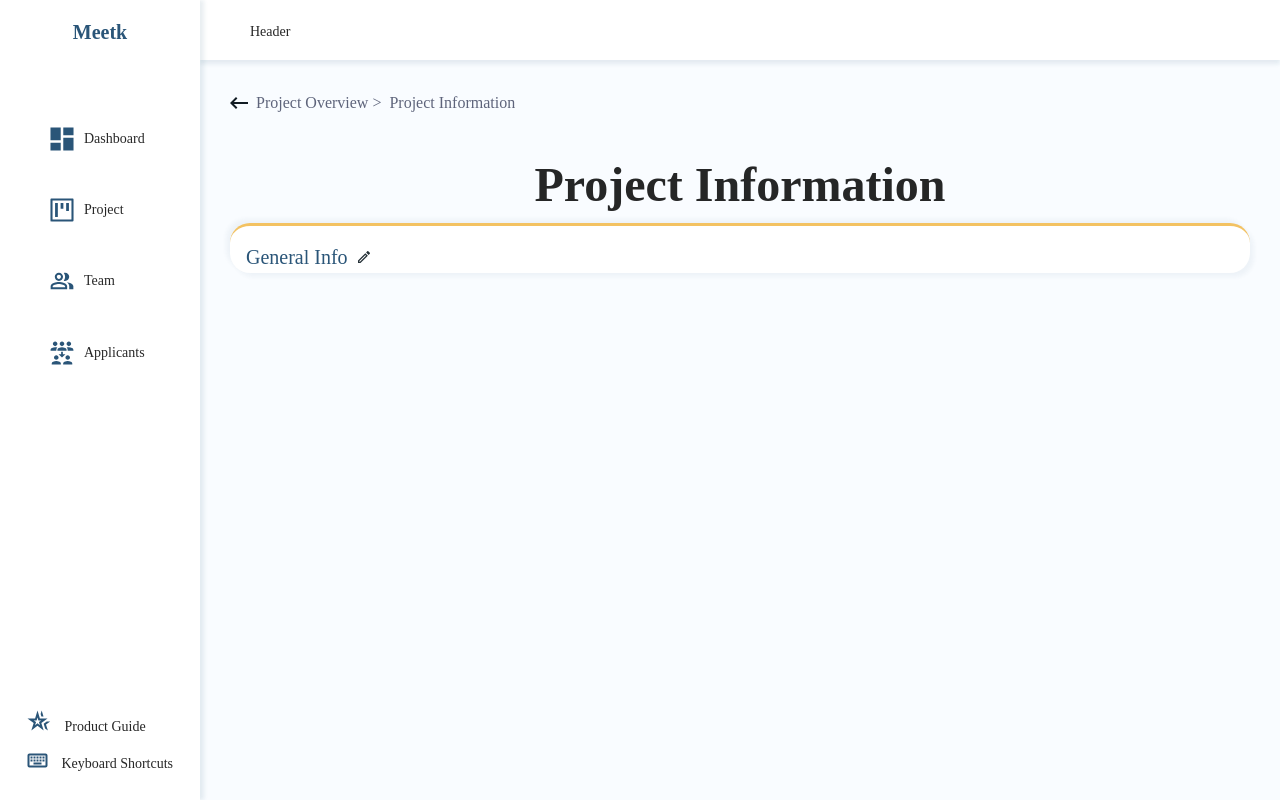
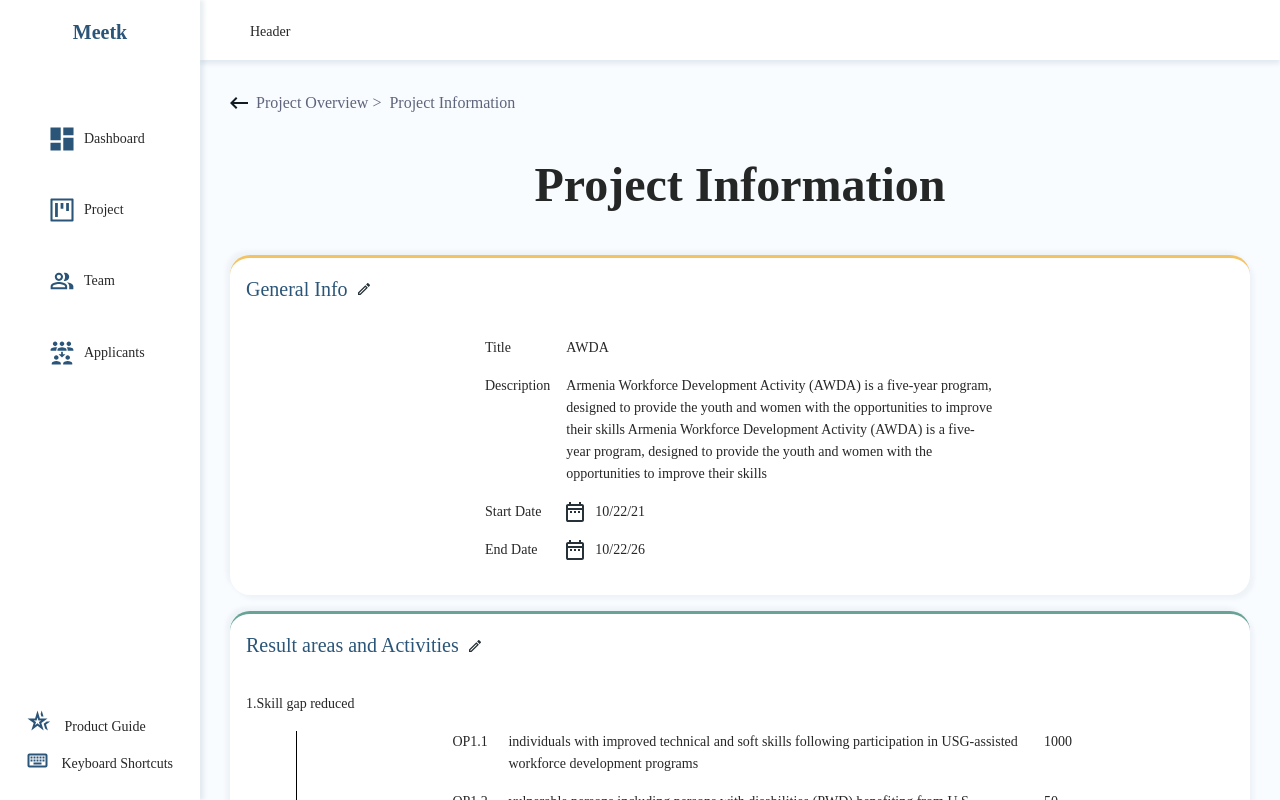
Before and after one commit to vlo111/kpi, a React (Create React App) app: page / in a window 1280 px wide. Built offline with nearby package versions, Linux system fonts and the light colour scheme.

Commit message:
project info

```diff
--- a/src/assets/styles/style.tsx
+++ b/src/assets/styles/style.tsx
@@ -90,8 +90,28 @@ const GlobalStyle = createGlobalStyle`
     border-radius: 3.5px;
     padding: 5px;
     width: 12px;
+  }
+  .ant-tree-switcher{
+    display: none
+  }
+  .ant-tree .ant-tree-node-content-wrapper.ant-tree-node-selected {
+    background: #FFFFFF
+  }
+  .ant-tree .ant-tree-node-content-wrapper:hover {
+    background: #FFFFFF;
+}
+.mybox {
+  position: relative;
+}
 
-  }
+.mybox:after {
+  content: '';
+  position: absolute;
+  left: 0px;
+  top: 0px;
+  height: 50%;
+  border-left: 1px solid black;
+}
 `
 
 export default GlobalStyle
--- a/src/components/Project/CreateProject/index.tsx
+++ b/src/components/Project/CreateProject/index.tsx
@@ -4,8 +4,8 @@ import styled from 'styled-components'
 import { StepProps } from '../../../types/project'
 import { ReactComponent as ArrowLeftSvg } from '../../../assets/icons/arrowLeft.svg'
 import { ReactComponent as EditSvg } from '../../../assets/icons/edit.svg'
-import { Descriptions } from 'antd'
-// import { ReactComponent as DateSvg } from '../../../assets/icons/date.svg'
+import { ReactComponent as DateSvg } from '../../../assets/icons/date.svg'
+
 // const Container = styled.div`
 //   display: flex;
 //   justify-content: center;
@@ -37,12 +37,14 @@ const Title = styled.div`
   font-weight: 700;
   font-size: 48px;
   text-align: center;
+  margin-bottom: 32px;
 `
 const GeneralInfo = styled.div`
   background: var(--white);
   border-radius: 20px;
   border-top: 3px solid #F3C262;
   box-shadow: var(--base-box-shadow);
+  margin-bottom: 16px;
 `
 const InfoNameWrapper = styled.div`
   display: flex;
@@ -55,6 +57,51 @@ const InfoNameWrapper = styled.div`
     color: var(--dark-border-ultramarine);
     margin: 0;
   }
+`
+const FlexWrap = styled.div`
+  display: flex;
+  align-items: center;
+  justify-content: center;
+  padding-bottom: 34px;
+`
+
+const Grid = styled.div`
+  display: grid;
+  grid-template-columns: repeat(1, 1fr);
+  grid-template-rows: repeat(1, 1fr);
+  grid-column-gap: 16px;
+  grid-row-gap: 16px;
+  width: 50%;
+  .grid1 { grid-area: 1 / 1 / 2 / 2; }
+  .grid2 { grid-area: 1 / 2 / 2 / 3; }
+  .grid3 { grid-area: 2 / 1 / 3 / 2; }
+  .grid4 { grid-area: 2 / 2 / 3 / 3; }
+  .grid5 { grid-area: 3 / 1 / 4 / 2; }
+  .grid6 { grid-area: 3 / 2 / 4 / 3; }
+  .grid7 { grid-area: 4 / 1 / 5 / 2; }
+  .grid8 { grid-area: 4 / 2 / 5 / 3; }
+`
+
+const DateWrapper = styled.div`
+  display: flex;
+  align-items: center;
+  gap: 11px;
+`
+const ResultAndActivity = styled.div`
+  background: var(--white);
+  border-radius: 20px;
+  border-top: 3px solid #68A395;
+  box-shadow: var(--base-box-shadow);
+`
+const GridResult = styled.div`
+  display: grid;
+grid-template-columns:40px 90% 30px;
+grid-column-gap: 16px;
+grid-row-gap: 0px;
+width: 65%;
+.div1 { grid-area: 1 / 1 / 2 / 2; }
+.div2 { grid-area: 1 / 2 / 2 / 3; }
+.div3 { grid-area: 1 / 3 / 2 / 4; }
 `
 export const CreateProject: React.FC<StepProps> = ({ setStep }) => {
   return (
@@ -74,7 +121,80 @@ export const CreateProject: React.FC<StepProps> = ({ setStep }) => {
           <h3>General Info</h3>
           <EditSvg />
         </InfoNameWrapper>
+        <FlexWrap>
+          <Grid>
+            <div className="grid1">Title</div>
+            <div className="grid2">AWDA</div>
+            <div className="grid3">Description</div>
+            <div className="grid4">Armenia Workforce Development Activity (AWDA) is a five-year program, designed to provide the youth and women with the opportunities to improve their skills
+              Armenia Workforce Development Activity (AWDA) is a five-year program, designed to provide the youth and women with the opportunities to improve their skills</div>
+            <div className="grid5">Start Date</div>
+            <div className="grid6">
+              <DateWrapper>
+                <DateSvg />
+                <div>10/22/21</div>
+              </DateWrapper>
+            </div>
+            <div className="grid7">End Date</div>
+            <div className="grid8">
+              <DateWrapper>
+                <DateSvg />
+                <div>10/22/26</div>
+              </DateWrapper>
+            </div>
+          </Grid>
+        </FlexWrap>
       </GeneralInfo>
+      <ResultAndActivity>
+        <InfoNameWrapper>
+          <h3>Result areas and Activities</h3>
+          <EditSvg />
+        </InfoNameWrapper>
+        <div style={{ paddingLeft: '16px', paddingRight: '65px' }}>
+          <div style={{ marginBottom: '16px' }}>1.Skill gap reduced</div>
+          <div style={{ display: 'flex', alignItems: 'center', borderLeft: '1px solid black', marginLeft: '50px', flexDirection: 'column', gap: '16px' }}>
+            <GridResult>
+              <div className='div1'>OP1.1</div>
+              <div className='div2'>individuals with improved technical and soft skills following participation in USG-assisted workforce development programs</div>
+              <div className='div3'>1000</div>
+            </GridResult>
+            <GridResult>
+              <div className='div1'>OP1.2</div>
+              <div className='div2'>vulnerable persons including persons with disabilities (PWD) benefiting from U.S. Government supported work-based training and dual education programs</div>
+              <div className='div3'>50</div>
+            </GridResult>
+            <GridResult>
+              <div className='div1'>OP1.3</div>
+              <div className='div2'>female participants in USG-assisted programs </div>
+              <div className='div3'>50%</div>
+            </GridResult>
+            <GridResult >
+              <div className='div1'>OP1.4</div>
+              <div className='div2'>service providers trained who serve vulnerable personss</div>
+              <div className='div3'>20</div>
+            </GridResult>
+            <GridResult >
+              <div className='div1'>OP1.5</div>
+              <div className='div2'>vulnerable persons including persons with disabilities (PWD) benefiting from U.S. Government supported work-based training and dual education programs</div>
+              <div className='div3'>20</div>
+            </GridResult>
+          </div>
+          <div style={ { borderLeft: '1px solid #000000', marginLeft: '50px' } }>
+            <div style={{ display: 'flex', alignItems: 'center', gap: '30px' }}>
+              <div style={{ border: '1px solid #000000', width: '28px' }}></div>
+              <div> 1.1 Mapping the labor market</div>
+            </div>
+            <div style={{ display: 'flex', justifyContent: 'center' }}>skill mapping study completed and study report, summarizing findings and recommendations developed. </div>
+          </div>
+          <div style={ { borderLeft: '1px solid #000000', marginLeft: '50px' } }>
+            <div style={{ display: 'flex', alignItems: 'center', gap: '30px' }}>
+              <div style={{ border: '1px solid #000000', width: '28px' }}></div>
+              <div> 1.1 Mapping the labor market</div>
+            </div>
+            <div style={{ display: 'flex', justifyContent: 'center' }}>skill mapping study completed and study report, summarizing findings and recommendations developed. </div>
+          </div>
+        </div>
+      </ResultAndActivity>
     </>
   )
 }
```
